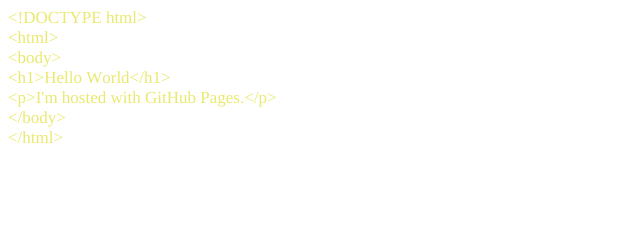
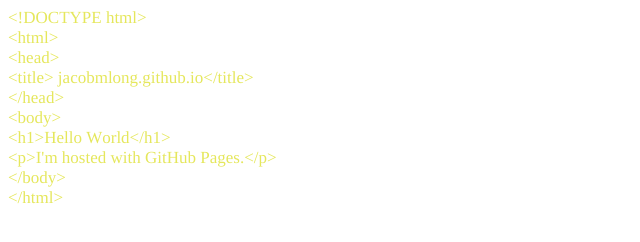
Before and after one commit to jacobmlong/jacobmlong.github.io, a plain HTML site: page index.html in a window 1280 px wide. Shown: the whole page, without its empty margins (0-640 px from the left). Drawn offline with Linux system fonts and the light colour scheme.

Commit message:
Update index.html

```diff
--- a/index.html
+++ b/index.html
@@ -7,13 +7,16 @@
   <meta name="Generator" content="Cocoa HTML Writer">
   <meta name="CocoaVersion" content="1671.2">
   <style type="text/css">
-    p.p1 {margin: 0.0px 0.0px 0.0px 0.0px; line-height: 20.0px; font: 17.0px Times; color: #eae96f; -webkit-text-stroke: #eae96f}
+    p.p1 {margin: 0.0px 0.0px 0.0px 0.0px; line-height: 20.0px; font: 17.0px Times; color: #e5e75c; -webkit-text-stroke: #e5e75c}
     span.s1 {font-kerning: none}
   </style>
 </head>
 <body>
 <p class="p1"><span class="s1">&lt;!DOCTYPE html&gt;</span></p>
 <p class="p1"><span class="s1">&lt;html&gt;</span></p>
+<p class="p1"><span class="s1">&lt;head&gt;</span></p>
+<p class="p1"><span class="s1">&lt;title&gt; jacobmlong.github.io&lt;/title&gt;</span></p>
+<p class="p1"><span class="s1">&lt;/head&gt;</span></p>
 <p class="p1"><span class="s1">&lt;body&gt;</span></p>
 <p class="p1"><span class="s1">&lt;h1&gt;Hello World&lt;/h1&gt;</span></p>
 <p class="p1"><span class="s1">&lt;p&gt;I'm hosted with GitHub Pages.&lt;/p&gt;</span></p>
```
